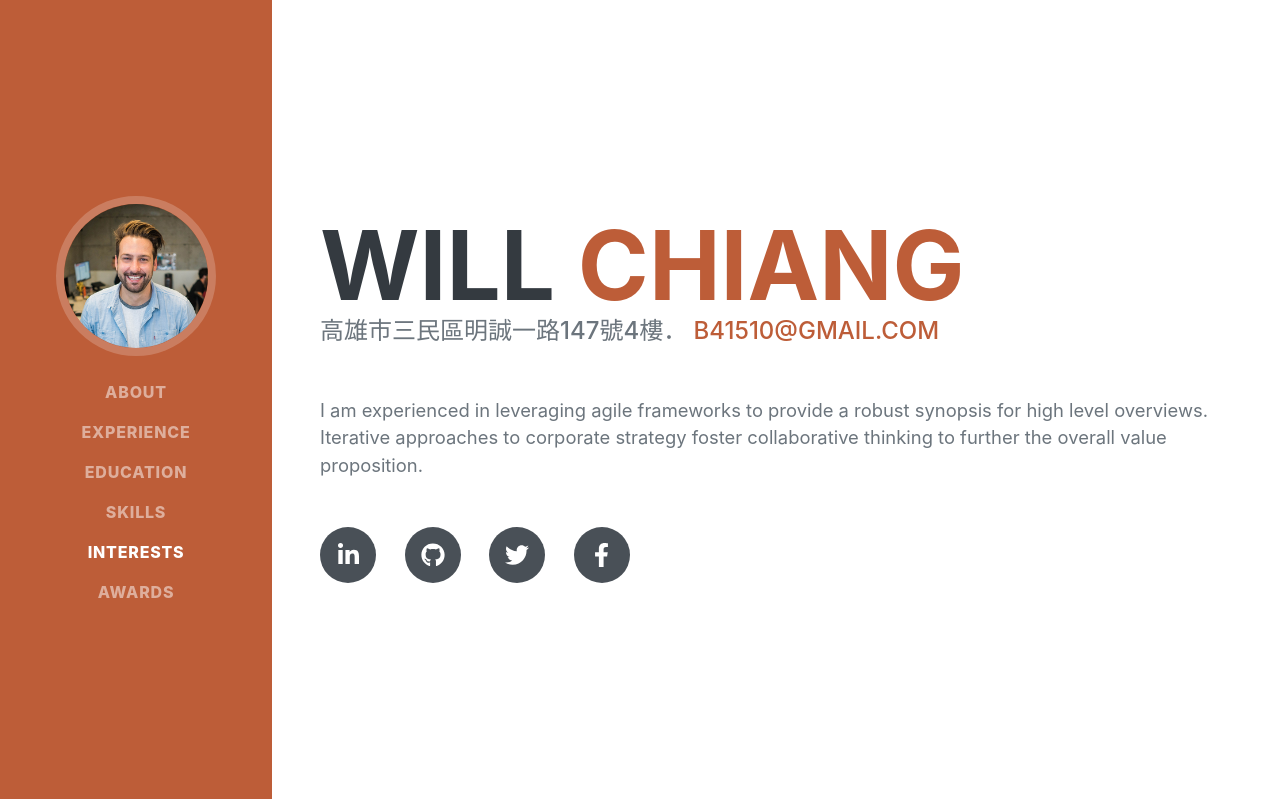
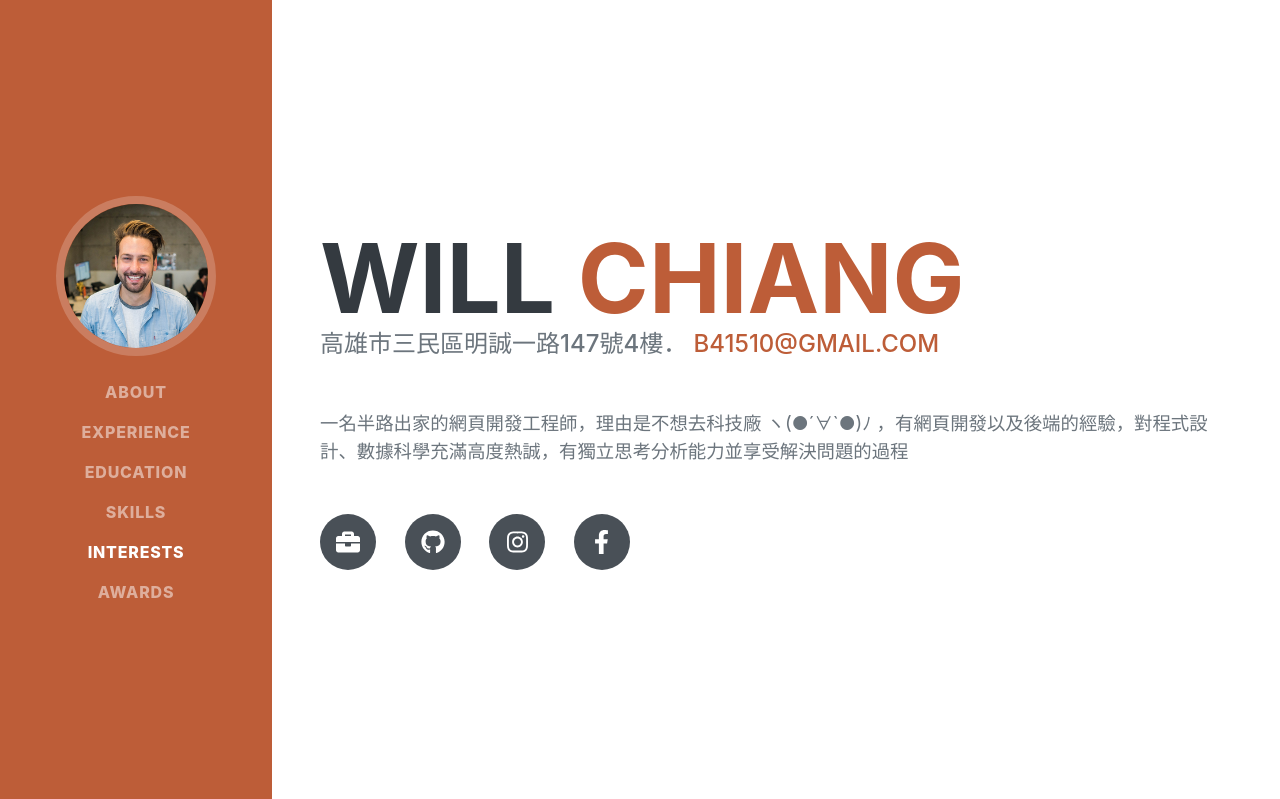
Before and after one commit to ChiangChienWei/pwb, a Django app: page / in a window 1280 px wide. Shown: the top 799 px of the page. Run offline with Django 3.2, Linux system fonts and the light colour scheme; some libraries are stand-ins or nearby versions; some web fonts are replaced.

Commit message:
完成 about 的頁面

```diff
--- a/sp/templates/sp/base.html
+++ b/sp/templates/sp/base.html
@@ -44,11 +44,13 @@
                         {% trans '高雄市三民區明誠一路147號4樓．' %}
                         <a href="mailto:b41510@gmail.com">b41510@gmail.com</a>
                     </div>
-                    <p class="lead mb-5">I am experienced in leveraging agile frameworks to provide a robust synopsis for high level overviews. Iterative approaches to corporate strategy foster collaborative thinking to further the overall value proposition.</p>
+                    <p class="lead mb-5">
+                        {% trans '一名半路出家的網頁開發工程師，理由是不想去科技廠 ヽ(●´∀`●)ﾉ ，有網頁開發以及後端的經驗，對程式設計、數據科學充滿高度熱誠，有獨立思考分析能力並享受解決問題的過程' %}
+                    </p>
                     <div class="social-icons">
-                        <a class="social-icon" href="#"><i class="fab fa-linkedin-in"></i></a>
-                        <a class="social-icon" href="#"><i class="fab fa-github"></i></a>
-                        <a class="social-icon" href="#"><i class="fab fa-twitter"></i></a>
+                        <a class="social-icon" href="https://pda.104.com.tw/profile/edit?vno=75nav6zly"><i class="fas fa-briefcase"></i></a>
+                        <a class="social-icon" href="https://github.com/ChiangChienWei"><i class="fab fa-github"></i></a>
+                        <a class="social-icon" href="https://www.instagram.com/will_ccw/"><i class="fab fa-instagram"></i></a>
                         <a class="social-icon" href="#"><i class="fab fa-facebook-f"></i></a>
                     </div>
                 </div>
```
